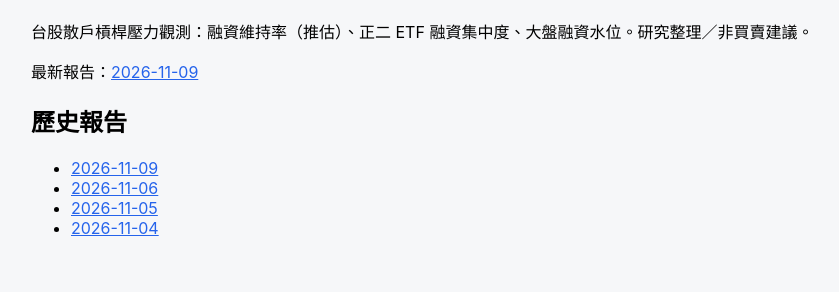
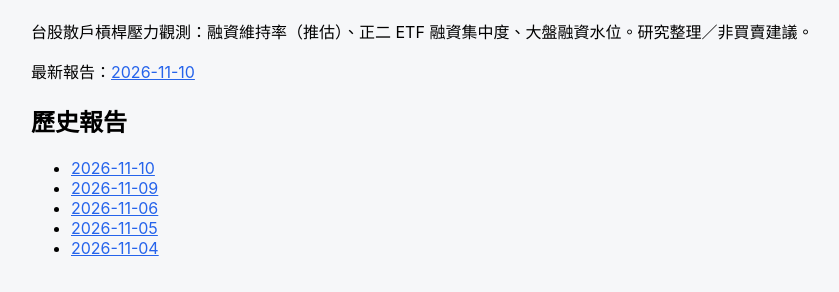
Before and after one commit to MasonLee3721/levradar, a plain HTML site: page index.html in a window 1280 px wide. Shown: the part 86-378 px from the top of the page, without its empty margins (179-1018 px from the left). Drawn offline with Linux system fonts and the light colour scheme.

Commit message:
levradar 20261110 (1/2)

```diff
--- a/index.html
+++ b/index.html
@@ -6,5 +6,5 @@
 .wrap{max-width:860px;margin:0 auto;padding:16px} a{color:#2563eb}</style></head>
 <body><div class="wrap"><h1>散戶槓桿雷達 LevRadar</h1>
 <p>台股散戶槓桿壓力觀測：融資維持率（推估）、正二 ETF 融資集中度、大盤融資水位。研究整理／非買賣建議。</p>
-<p>最新報告：<a href="reports/20261109/LEVRADAR.html">2026-11-09</a></p>
-<h2>歷史報告</h2><ul><li><a href="reports/20261109/LEVRADAR.html">2026-11-09</a></li><li><a href="reports/20261106/LEVRADAR.html">2026-11-06</a></li><li><a href="reports/20261105/LEVRADAR.html">2026-11-05</a></li><li><a href="reports/20261104/LEVRADAR.html">2026-11-04</a></li></ul></div></body></html>
+<p>最新報告：<a href="reports/20261110/LEVRADAR.html">2026-11-10</a></p>
+<h2>歷史報告</h2><ul><li><a href="reports/20261110/LEVRADAR.html">2026-11-10</a></li><li><a href="reports/20261109/LEVRADAR.html">2026-11-09</a></li><li><a href="reports/20261106/LEVRADAR.html">2026-11-06</a></li><li><a href="reports/20261105/LEVRADAR.html">2026-11-05</a></li><li><a href="reports/20261104/LEVRADAR.html">2026-11-04</a></li></ul></div></body></html>
```
